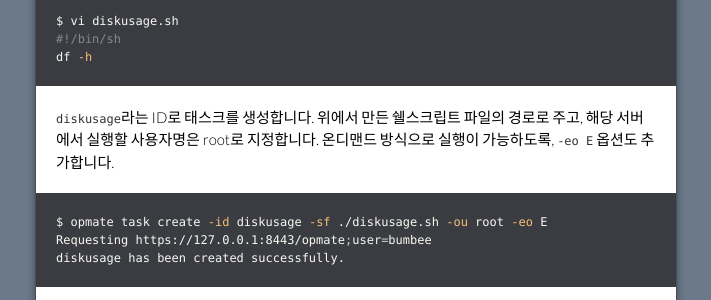
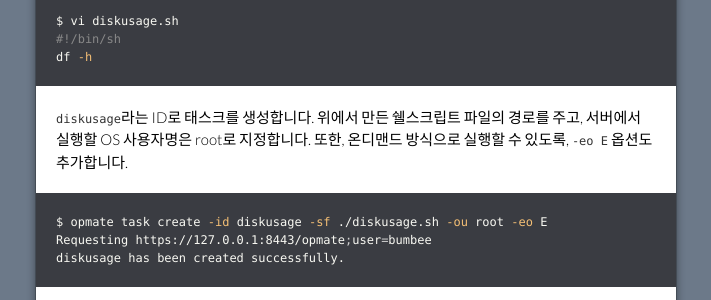
Before and after one commit to opmate/opmate.github.io, a Jekyll site: the page built from document/QuickTutorial4.md, in a window 1280 px wide. Shown: the part 301-601 px from the top of the page, without its empty margins (284-995 px from the left). Built offline with Jekyll 4.4.1, drawn with Linux system fonts in a browser that asks for light colours; our own code applies the rules of GitHub Pages for plain Markdown files; a script that is not in the unit is left out; the repository's description, which GitHub fills in, is left out.

Commit message:
Update QuickTutorial4.md

````diff
--- a/document/QuickTutorial4.md
+++ b/document/QuickTutorial4.md
@@ -17,8 +17,8 @@ df -h
 ```
 
 `diskusage`라는 ID로 태스크를 생성합니다.
-위에서 만든 쉘스크립트 파일의 경로로 주고, 해당 서버에서 실행할 사용자명은 root로 지정합니다.
-온디맨드 방식으로 실행이 가능하도록, `-eo E` 옵션도 추가합니다.
+위에서 만든 쉘스크립트 파일의 경로를 주고, 서버에서 실행할 OS 사용자명은 root로 지정합니다.
+또한, 온디맨드 방식으로 실행할 수 있도록, `-eo E` 옵션도 추가합니다.
 
 ```sh
 $ opmate task create -id diskusage -sf ./diskusage.sh -ou root -eo E
````
